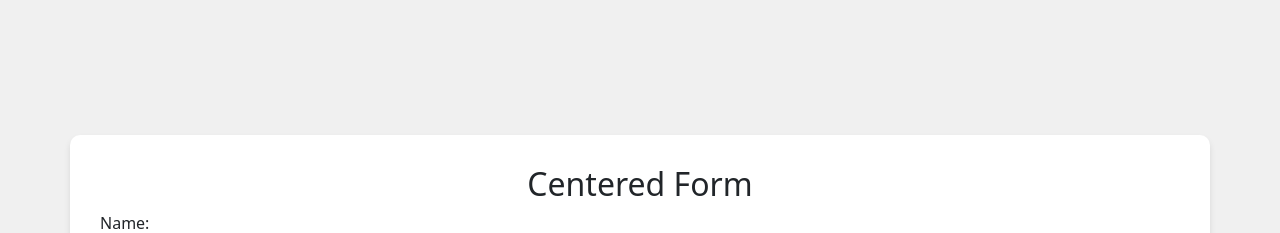
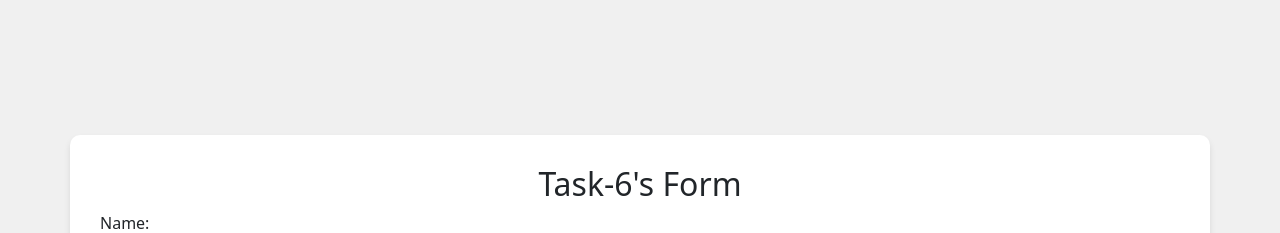
Before and after one commit to arey-pranay/Ethnus_IS_2, a plain HTML site: page Bootstrap/Task6.html in a window 1280 px wide. Shown: the top 233 px of the page. Drawn offline with nearby package versions, Linux system fonts and the light colour scheme.

Commit message:
Update Task6.html

```diff
--- a/Bootstrap/Task6.html
+++ b/Bootstrap/Task6.html
@@ -75,7 +75,7 @@
 <body>
 
   <div class="container">
-    <h2 class="text-center">Centered Form</h2>
+    <h2 class="text-center"> Task-6's Form </h2>
     <form>
       <div class="form-group">
         <label for="name">Name:</label>
```
